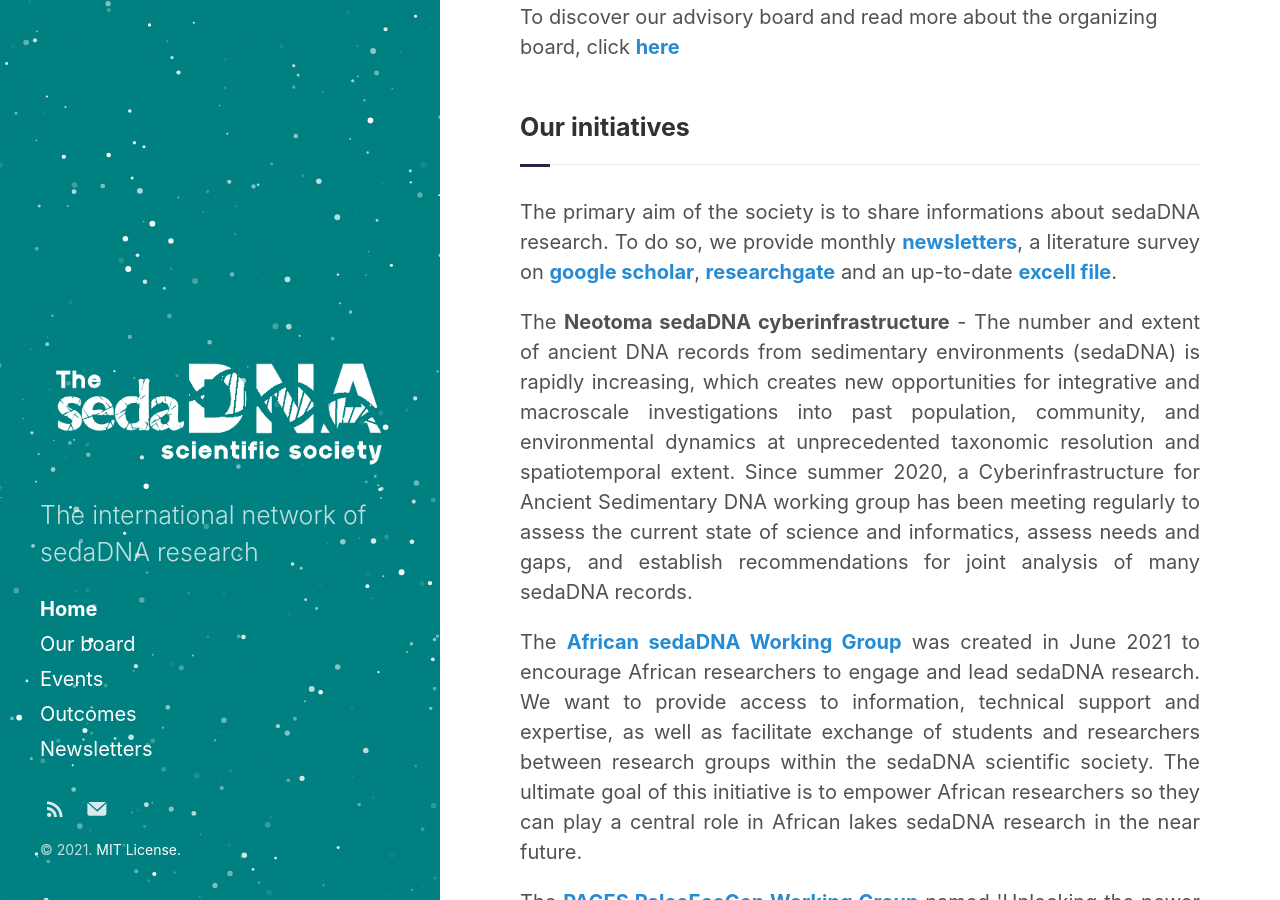
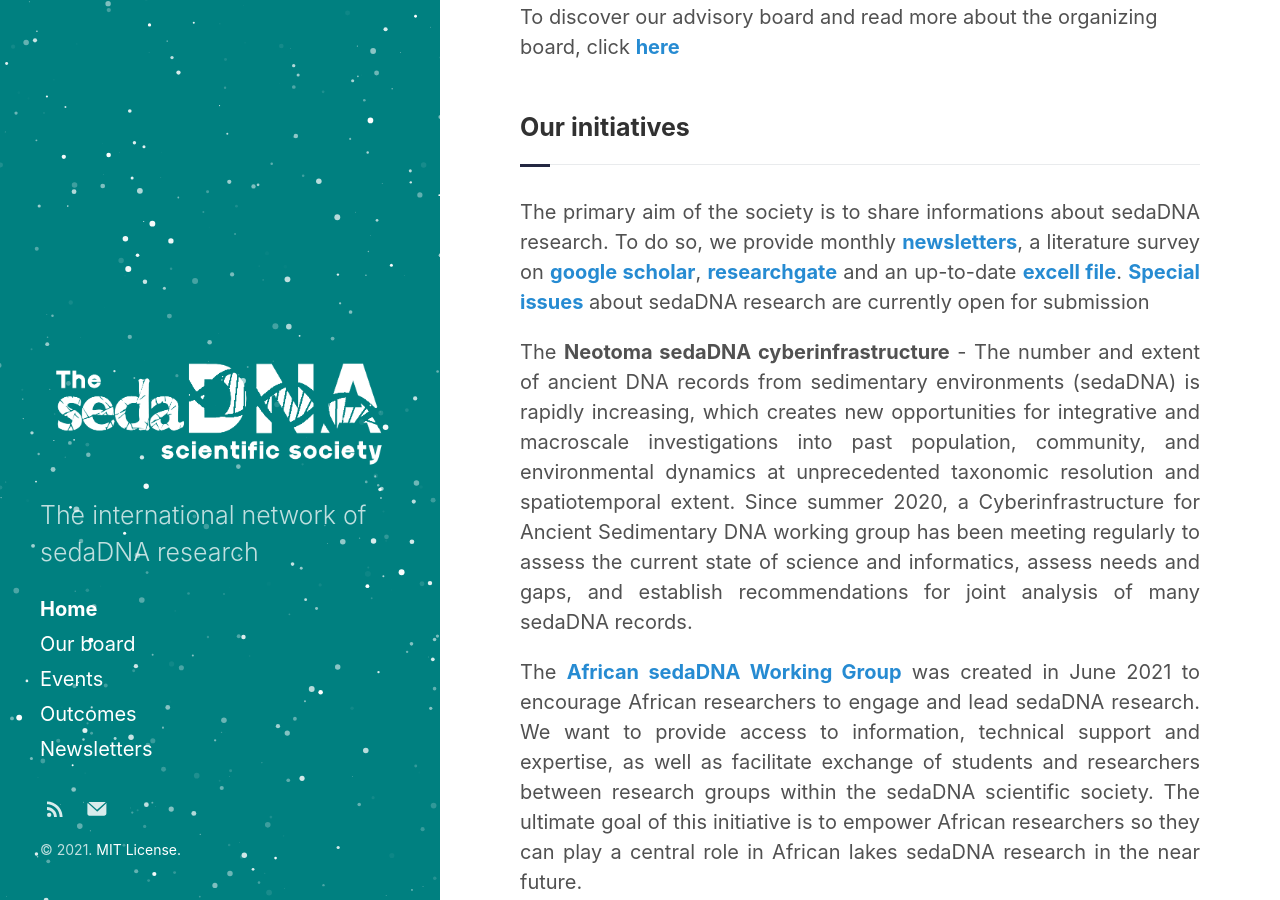
Before and after one commit to sedadna/sedadna.github.io, a Jekyll site: the page built from index.html, in a window 1280 px wide and 900 px high, scrolled down 978 px. Built offline with Jekyll 4.4.1, drawn with Linux system fonts in a browser that asks for light colours; the list of posts is cut into pages by our own code.

Commit message:
Update index.html

```diff
--- a/_layouts/index.html
+++ b/_layouts/index.html
@@ -85,7 +85,7 @@
 
 <div class="intro">
 <h3 class="section-title underline">Our initiatives</h3>
-<p> The primary aim of the society is to share informations about sedaDNA research. To do so, we provide monthly <a href="/category/4-newsletters.html"><b>newsletters</b></a>, a literature survey on <a href="https://scholar.google.fr/citations?user=90ytJ14AAAAJ&hl=fr",'_blank'><b>google scholar</b></a>, <a href="https://www.researchgate.net/project/Comprehensive-literature-about-ancient-DNA-studies-from-sedimentary-archives-by-the-sedaDNA-scientific-society",'_blank'><b>researchgate</b></a> and an up-to-date <a href="https://drive.google.com/file/d/1fZKL1Vb0xhpDSuqNx_JnYAk0KXEtF0PS/view",'_blank'><b>excell file</b></a>.</p>
+<p> The primary aim of the society is to share informations about sedaDNA research. To do so, we provide monthly <a href="/category/4-newsletters.html"><b>newsletters</b></a>, a literature survey on <a href="https://scholar.google.fr/citations?user=90ytJ14AAAAJ&hl=fr",'_blank'><b>google scholar</b></a>, <a href="https://www.researchgate.net/project/Comprehensive-literature-about-ancient-DNA-studies-from-sedimentary-archives-by-the-sedaDNA-scientific-society",'_blank'><b>researchgate</b></a> and an up-to-date <a href="https://drive.google.com/file/d/1fZKL1Vb0xhpDSuqNx_JnYAk0KXEtF0PS/view",'_blank'><b>excell file</b></a>. <a href="/category/6-specialissue.html"><b>Special issues</b></a> about sedaDNA research are currently open for submission</p>
 <p> The <b>Neotoma sedaDNA cyberinfrastructure</b> - The number and extent of ancient DNA records from sedimentary environments (sedaDNA) is rapidly increasing, which creates new opportunities for integrative and macroscale investigations into past population, community, and environmental dynamics at unprecedented taxonomic resolution and spatiotemporal extent.  Since summer 2020, a Cyberinfrastructure for Ancient Sedimentary DNA working group has been meeting regularly to assess the current state of science and informatics, assess needs and gaps, and establish recommendations for joint analysis of many sedaDNA records.</p>
 <p> The <a href="https://ercapo.wixsite.com/sedadna-society/african-sedadna-wg" target="_blank"><b>African sedaDNA Working Group</b></a> was created in June 2021 to encourage African researchers to engage and lead sedaDNA research. We want to provide access to information, technical support and expertise, as well as facilitate exchange of students and researchers between research groups within the sedaDNA scientific society. The ultimate goal of this initiative is to empower African researchers so they can play a central role in African lakes sedaDNA research in the near future.</p>
 <p> The <a href="https://pastglobalchanges.org/science/wg/paleoecogen" target="_blank"><b>PAGES PaleoEcoGen Working Group</b></a> named 'Unlocking the power of ancient environmental DNA to understand past ecological trends' aims to exploit emerging ancient eDNA tools to advance our knowledge of critical transitions in Earth’s Quaternary history. To this end, PaleoEcoGen wants to stimulate and enhance international ancient eDNA research by organising topical workshops to discuss new methodologies in the field (including synthetic analyses and modelling approaches), and to coordinate research efforts for bigger picture analyses that, ultimately, will help to inform conservation efforts and future biodiversity assessments.</p>
```
